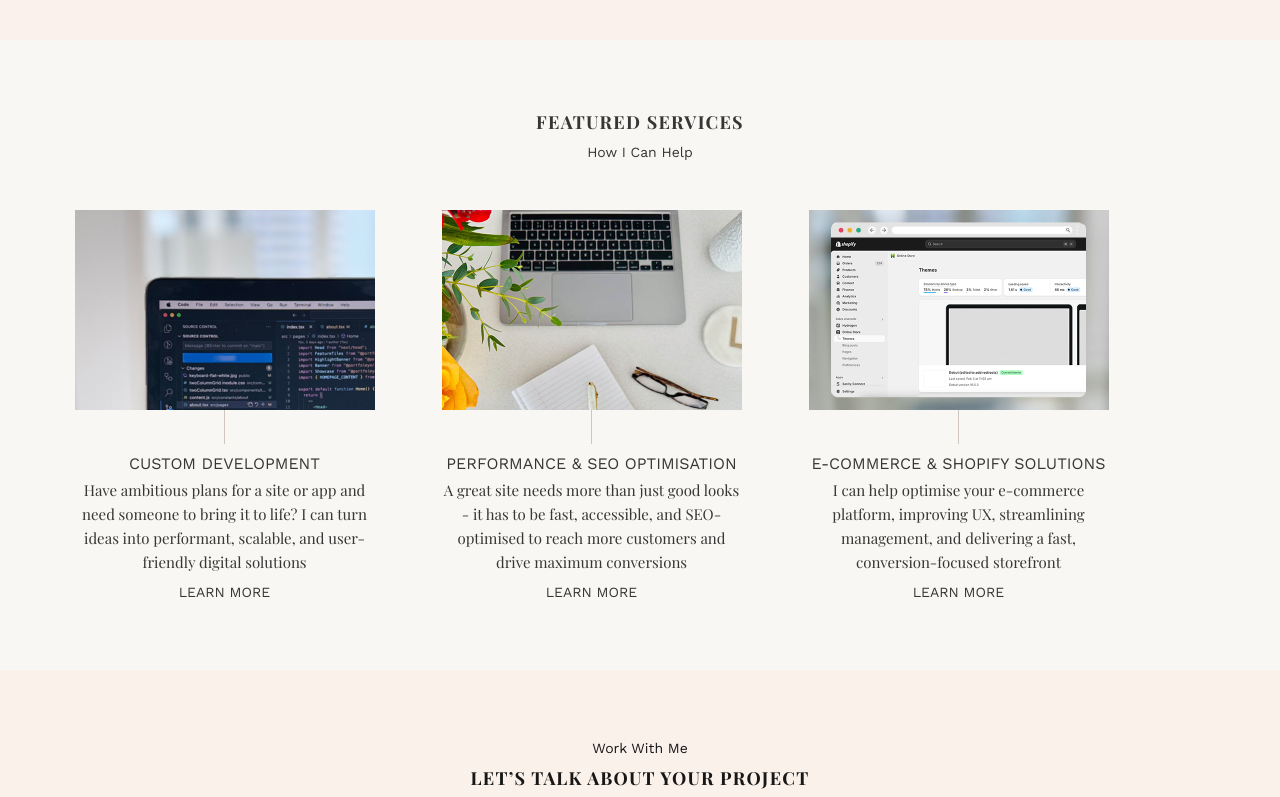
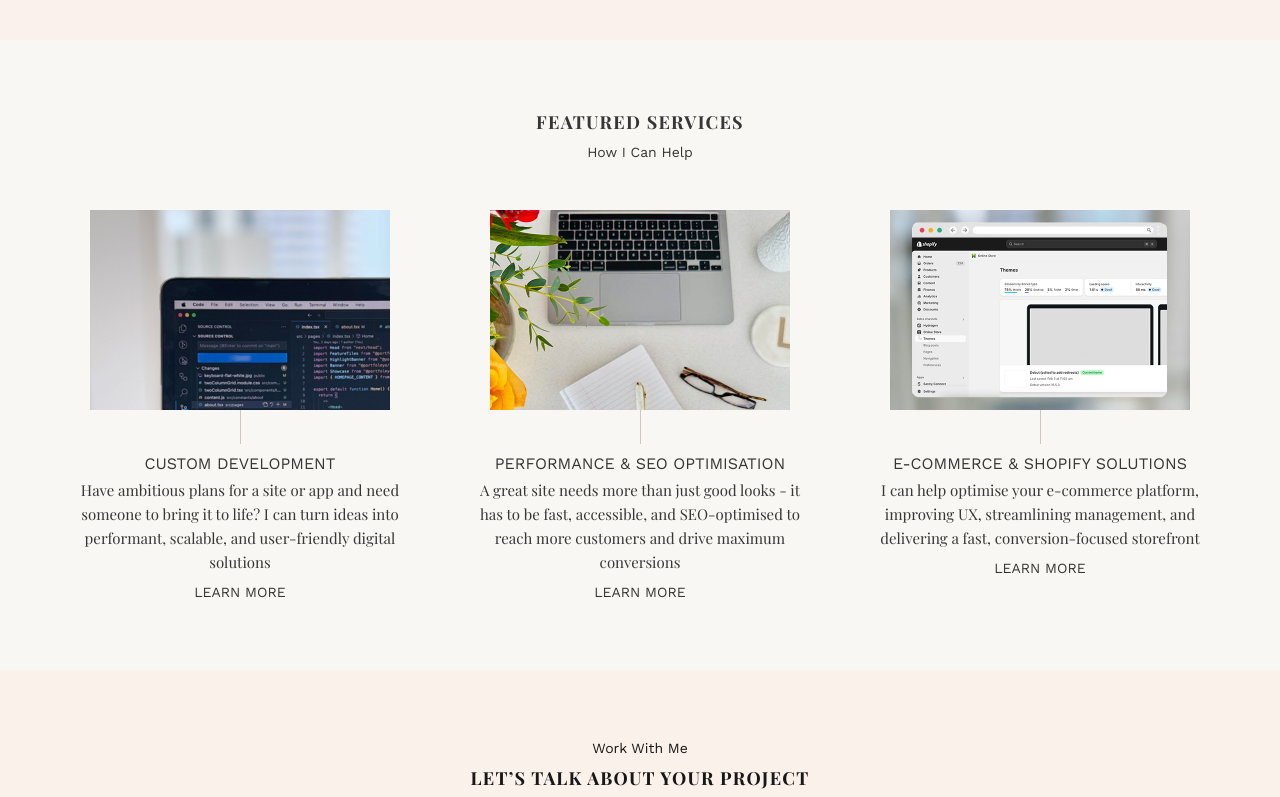
Before and after one commit to lindsayfoley/portfoleyo, a Next.js app: page / in a window 1280 px wide. Shown: the part 593-1390 px from the top of the page. Built offline with nearby package versions, Linux system fonts and the light colour scheme; a web font is replaced by a local one.

Commit message:
fixed padding issue

```diff
--- a/src/components/featureTiles/featureTiles.module.css
+++ b/src/components/featureTiles/featureTiles.module.css
@@ -8,7 +8,7 @@
       overflow-x: scroll;
       scroll-snap-type: x mandatory;
       margin: 30px auto 0 auto;
-      padding-right: 100px;
+      padding-right: 8%;
       display: flex;
       -ms-overflow-style: none;
       scrollbar-width: none;
@@ -81,6 +81,7 @@
         overflow-x: visible;
         margin: 50px 20px 0 20px;
         justify-content: center;
+        padding-right: 0;
       }
 
       .service {
```
